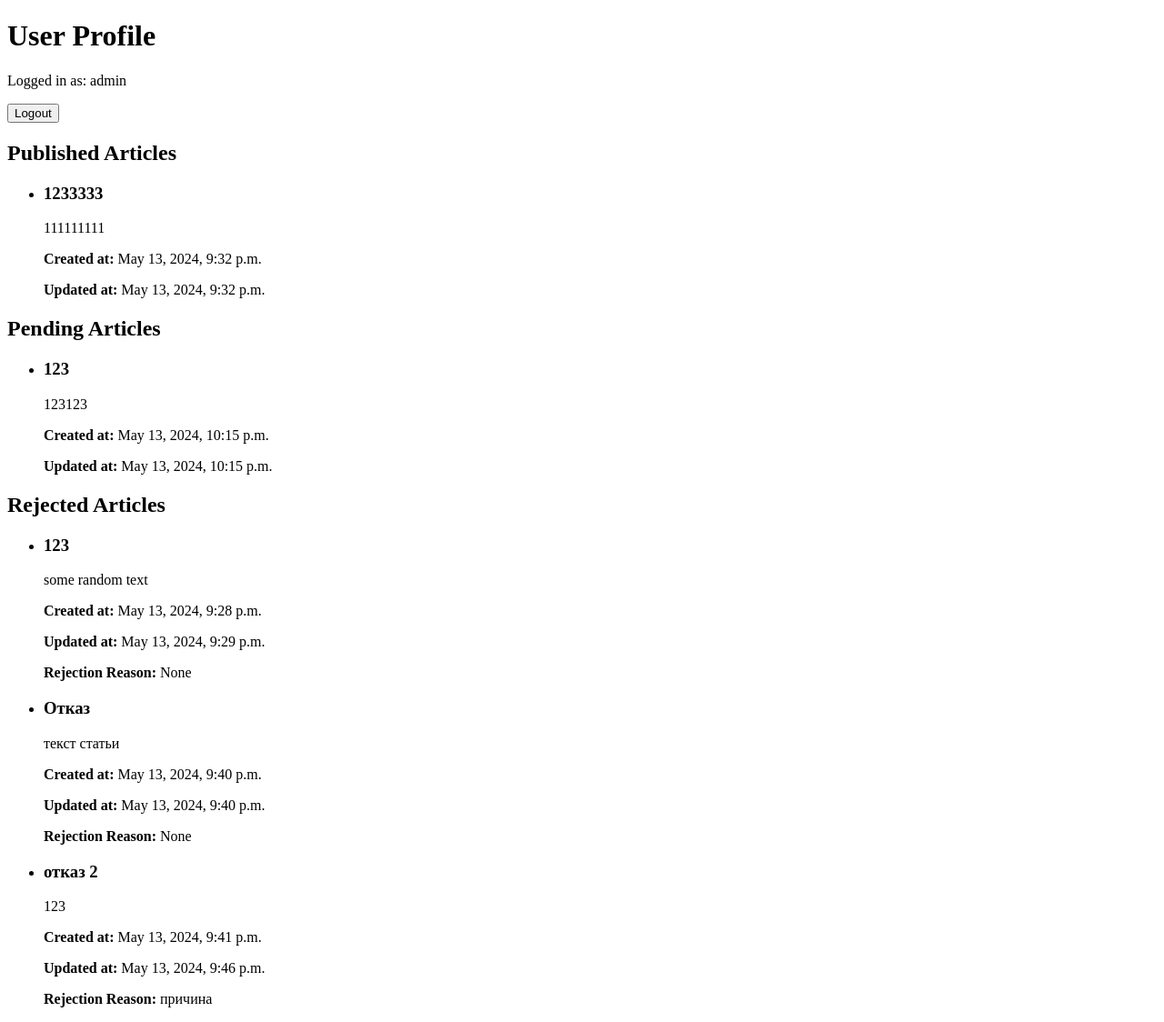
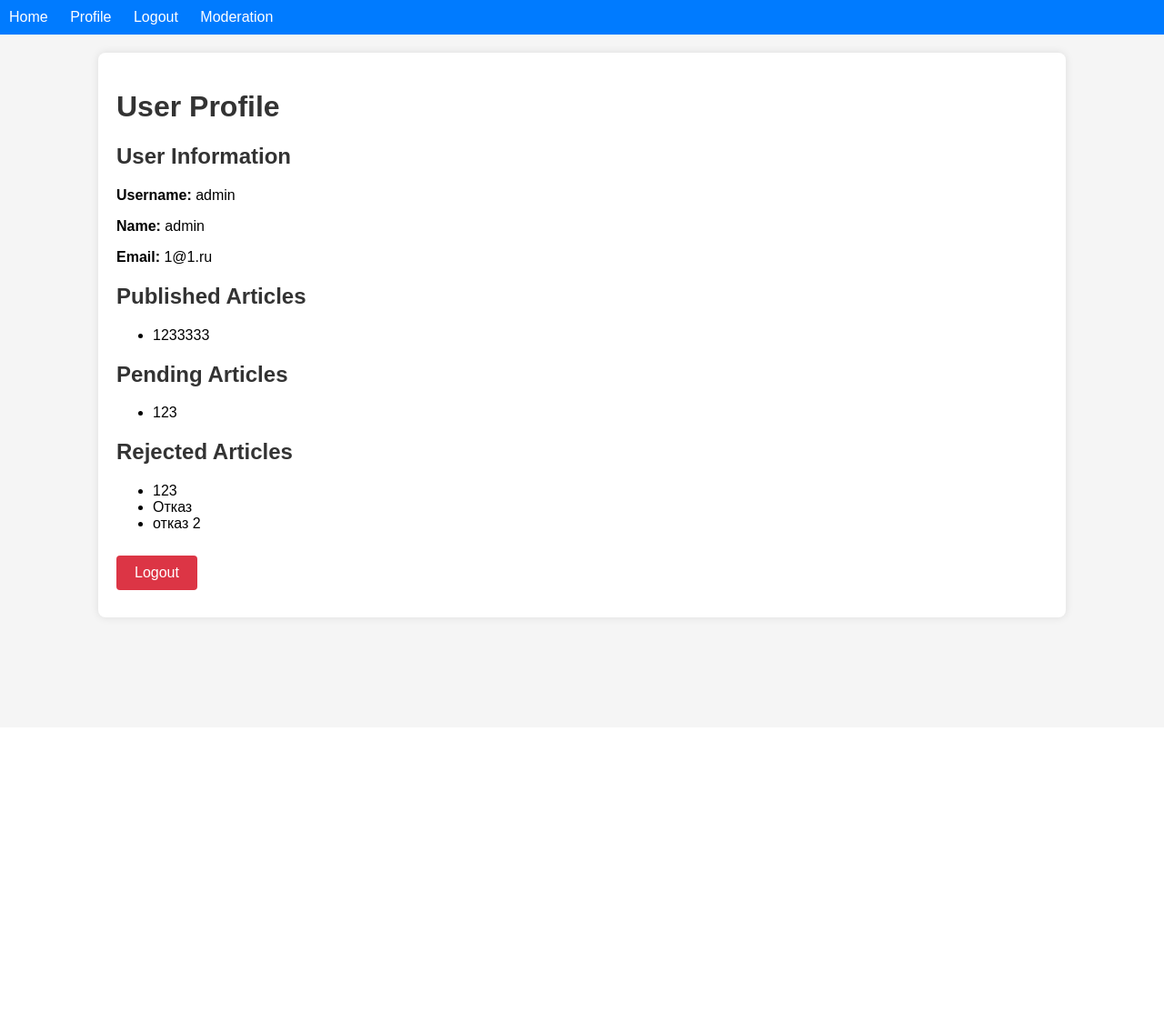
Before and after one commit to 1CyanidE1/testproject, a Django app: page /profile/ in a window 1280 px wide. Shown: the whole page at 91% size. After the commit the page ends 685 px from the top, so only its background shows below. Run offline with Django 5.2, Linux system fonts and the light colour scheme; a user stored in the database is signed in; data comes from the database, SQL or seed files in the repository.

Commit message:
css styles.css

```diff
--- a/static/scc/styles.css
+++ b/static/css/styles.css
@@ -87,3 +87,56 @@ nav a {
 nav a:hover {
     text-decoration: underline;
 }
+
+/* Button Styles */
+.btn {
+    display: inline-block;
+    font-size: 16px;
+    padding: 10px 20px;
+    margin: 10px 0;
+    border-radius: 4px;
+    text-align: center;
+    text-decoration: none;
+}
+
+.btn-primary {
+    background-color: #007BFF;
+    color: white;
+    border: none;
+}
+
+.btn-primary:hover {
+    background-color: #0056b3;
+}
+
+.btn-danger {
+    background-color: #dc3545;
+    color: white;
+    border: none;
+}
+
+.btn-danger:hover {
+    background-color: #c82333;
+}
+
+a.btn {
+    display: inline-block;
+    padding: 10px 20px;
+    color: white;
+    background-color: #007BFF;
+    border-radius: 4px;
+    text-align: center;
+    text-decoration: none;
+}
+
+a.btn:hover {
+    background-color: #0056b3;
+}
+
+a.btn-danger {
+    background-color: #dc3545;
+}
+
+a.btn-danger:hover {
+    background-color: #c82333;
+}
--- a/templates/articles/article_list.html
+++ b/templates/articles/article_list.html
@@ -4,6 +4,9 @@
 
 {% block content %}
     <h1>Published Articles</h1>
+    {% if user.is_authenticated %}
+        <a href="{% url 'create_article' %}" class="btn btn-primary">Create New Article</a>
+    {% endif %}
     <ul>
         {% for article in articles %}
             <li>
--- a/templates/articles/user_profile.html
+++ b/templates/articles/user_profile.html
@@ -1,52 +1,34 @@
-<!DOCTYPE html>
-<html lang="en">
-<head>
-    <meta charset="UTF-8">
-    <title>User Profile</title>
-</head>
-<body>
+{% extends 'base.html' %}
+
+{% block title %}User Profile{% endblock %}
+
+{% block content %}
     <h1>User Profile</h1>
-    <p>Logged in as: {{ user.name }}</p>
-    <form action="{% url 'logout' %}" method="post">
-        {% csrf_token %}
-        <button type="submit">Logout</button>
-    </form>
+    <h2>User Information</h2>
+    <p><strong>Username:</strong> {{ user.username }}</p>
+    <p><strong>Name:</strong> {{ user.name }}</p>
+    <p><strong>Email:</strong> {{ user.email }}</p>
 
     <h2>Published Articles</h2>
     <ul>
         {% for article in published_articles %}
-            <li>
-                <h3>{{ article.title }}</h3>
-                <p>{{ article.text }}</p>
-                <p><strong>Created at:</strong> {{ article.created_at }}</p>
-                <p><strong>Updated at:</strong> {{ article.updated_at }}</p>
-            </li>
+            <li>{{ article.title }}</li>
         {% endfor %}
     </ul>
 
     <h2>Pending Articles</h2>
     <ul>
         {% for article in pending_articles %}
-            <li>
-                <h3>{{ article.title }}</h3>
-                <p>{{ article.text }}</p>
-                <p><strong>Created at:</strong> {{ article.created_at }}</p>
-                <p><strong>Updated at:</strong> {{ article.updated_at }}</p>
-            </li>
+            <li>{{ article.title }}</li>
         {% endfor %}
     </ul>
 
     <h2>Rejected Articles</h2>
     <ul>
         {% for article in rejected_articles %}
-            <li>
-                <h3>{{ article.title }}</h3>
-                <p>{{ article.text }}</p>
-                <p><strong>Created at:</strong> {{ article.created_at }}</p>
-                <p><strong>Updated at:</strong> {{ article.updated_at }}</p>
-                <p><strong>Rejection Reason:</strong> {{ article.rejection_reason }}</p>
-            </li>
+            <li>{{ article.title }}</li>
         {% endfor %}
     </ul>
-</body>
-</html>
+
+    <a href="{% url 'logout' %}" class="btn btn-danger">Logout</a>
+{% endblock %}
--- a/templates/base.html
+++ b/templates/base.html
@@ -1,17 +1,17 @@
-{% load static %}
 <!DOCTYPE html>
 <html lang="en">
 <head>
     <meta charset="UTF-8">
-    <title>{% block title %}My App{% endblock %}</title>
+    <title>{% block title %}Base{% endblock %}</title>
+    {% load static %}
     <link rel="stylesheet" href="{% static 'css/styles.css' %}">
 </head>
 <body>
     <nav>
         <a href="{% url 'article_list' %}">Home</a>
         {% if user.is_authenticated %}
+            <a href="{% url 'user_profile' %}">Profile</a>
             <a href="{% url 'logout' %}">Logout</a>
-            <a href="{% url 'user_profile' %}">Profile</a>
             {% if user.is_staff %}
                 <a href="{% url 'moderation_list' %}">Moderation</a>
             {% endif %}
--- a/testproject/settings.py
+++ b/testproject/settings.py
@@ -119,6 +119,8 @@ USE_TZ = True
 
 STATIC_URL = 'static/'
 STATICFILES_DIRS = [os.path.join(BASE_DIR, 'static')]
+STATIC_ROOT = os.path.join(BASE_DIR, 'staticfiles')
+
 
 # Default primary key field type
 # https://docs.djangoproject.com/en/5.0/ref/settings/#default-auto-field
```
Also changed, not shown: templates/articles/login.html (+6 -10 lines), templates/articles/moderate_article.html (+19 -13 lines), templates/articles/moderation_list.html (+8 -24 lines), templates/articles/register.html (+6 -9 lines).
